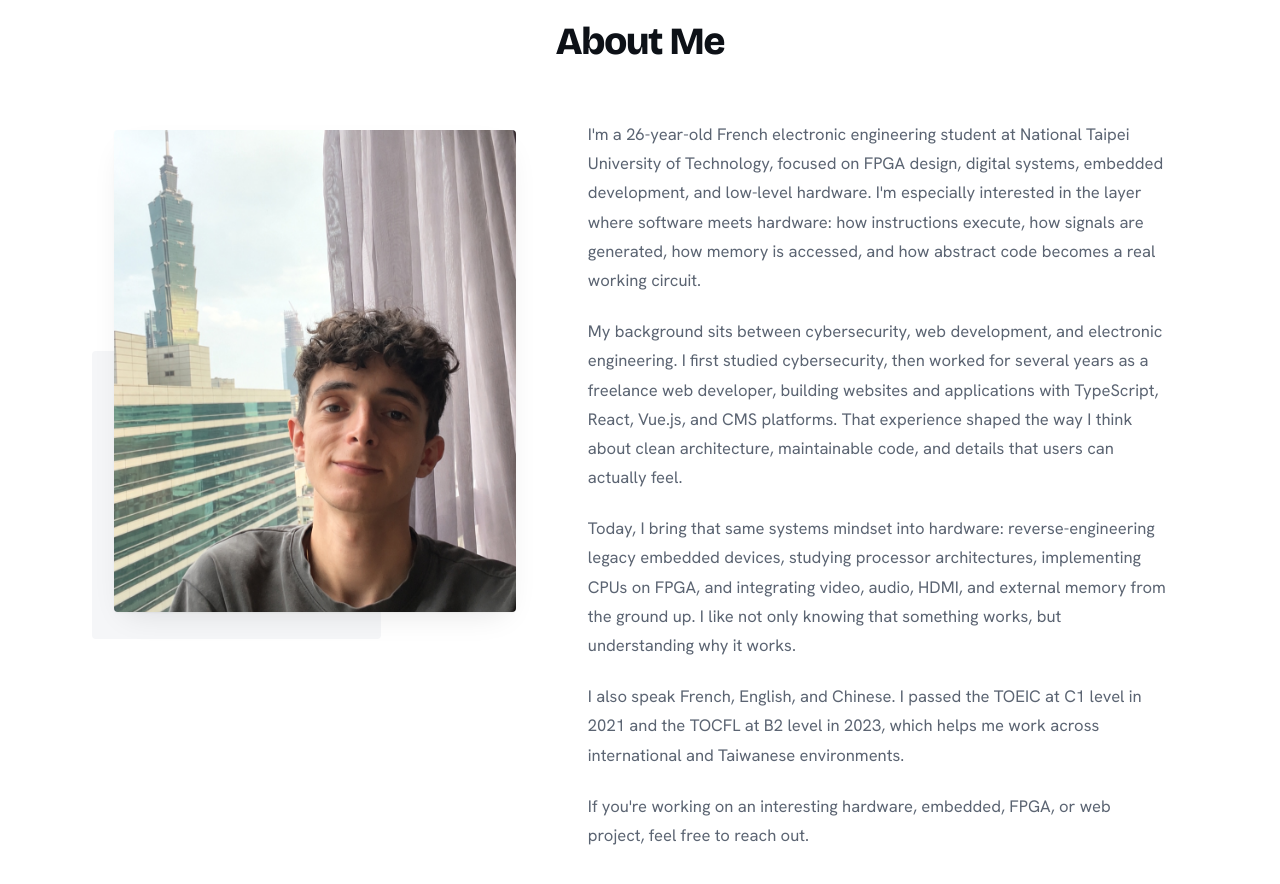
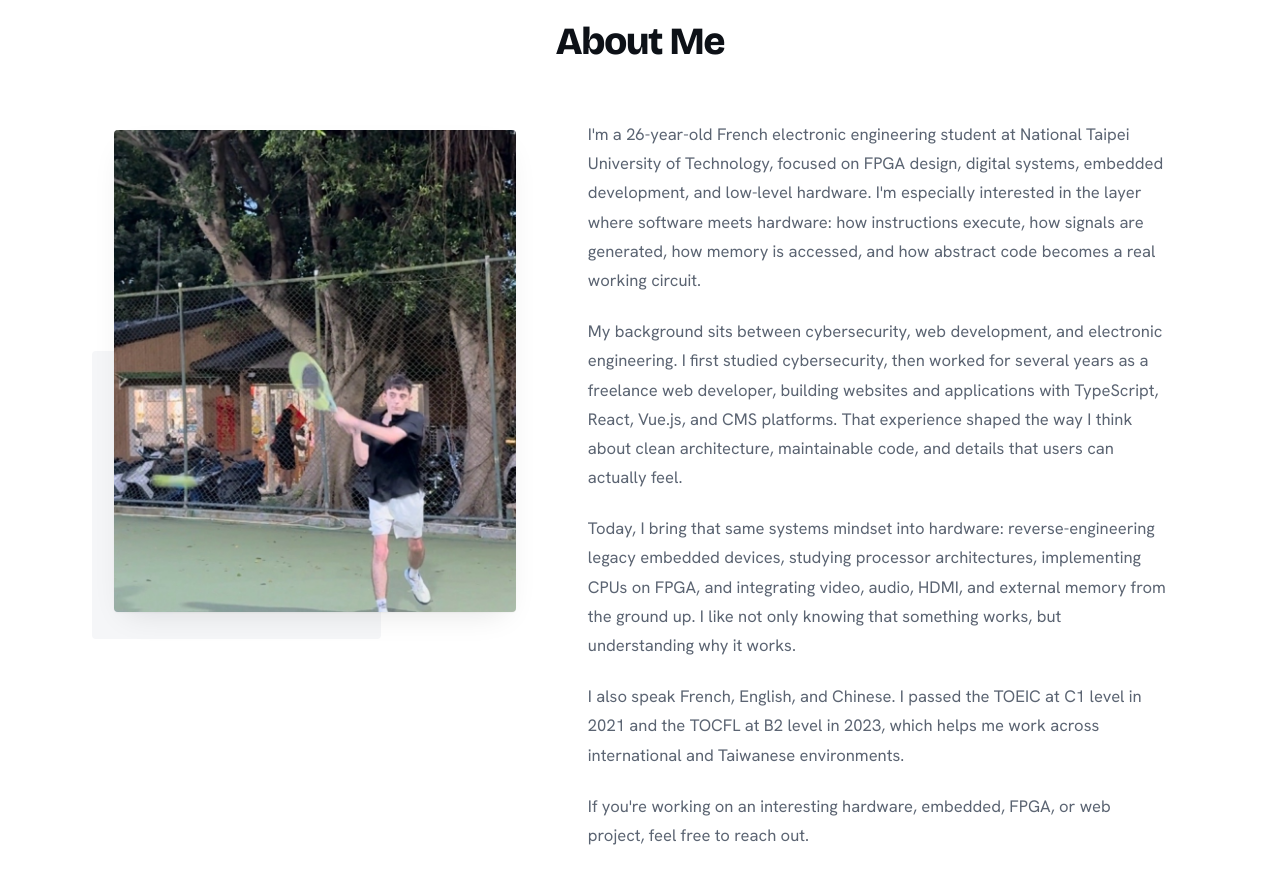
Before and after one commit to ThomasSanf/portfolio, a Next.js app: page / in a window 1280 px wide. Shown: the part 1460-2344 px from the top of the page. Built offline with nearby package versions, Linux system fonts and the light colour scheme.

Commit message:
Initial portfolio commit

```diff
--- a/components/About.js
+++ b/components/About.js
@@ -19,7 +19,7 @@ export default function About() {
         <div className={styles.aboutImageWrap}>
           <span className={styles.aboutFrame} />
           {/* Reuses the same photo as the hero. Drop yours in /public/profile.jpg */}
-          <img className={styles.aboutImage} src="/profile.jpg" alt={site.name} />
+          <img className={styles.aboutImage} src="/profile1.jpg" alt={site.name} />
         </div>
 
         <div className={styles.aboutText}>
```
Also changed, not shown: public/profile1.jpg (added), 1 other file (tests, documents, lock files or other folders).
